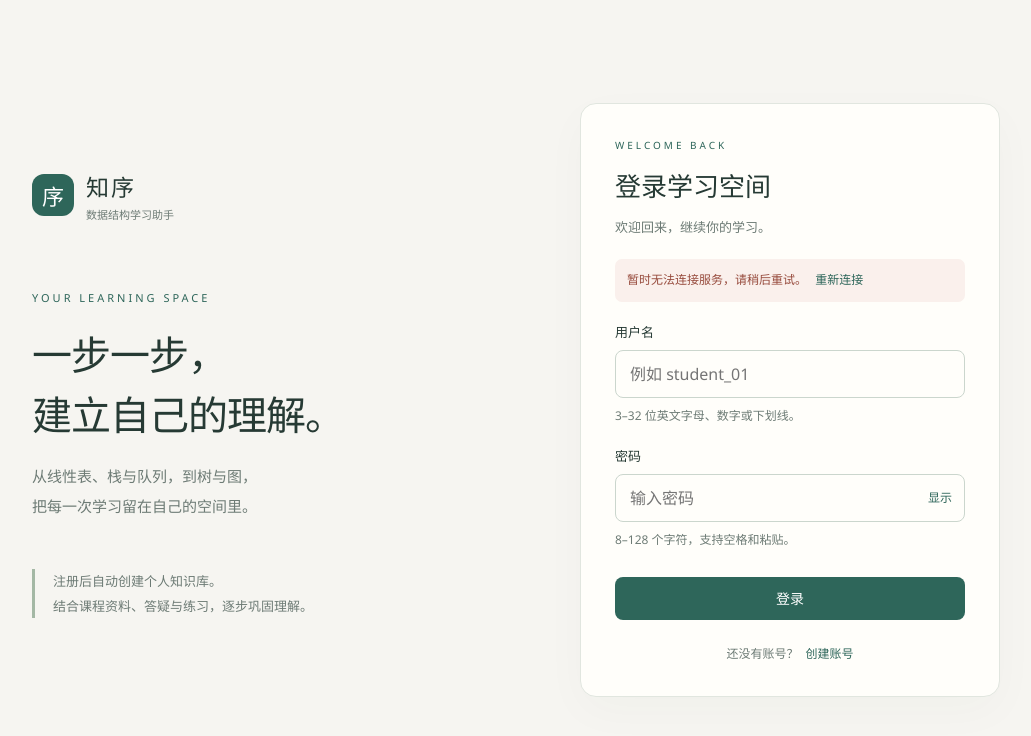
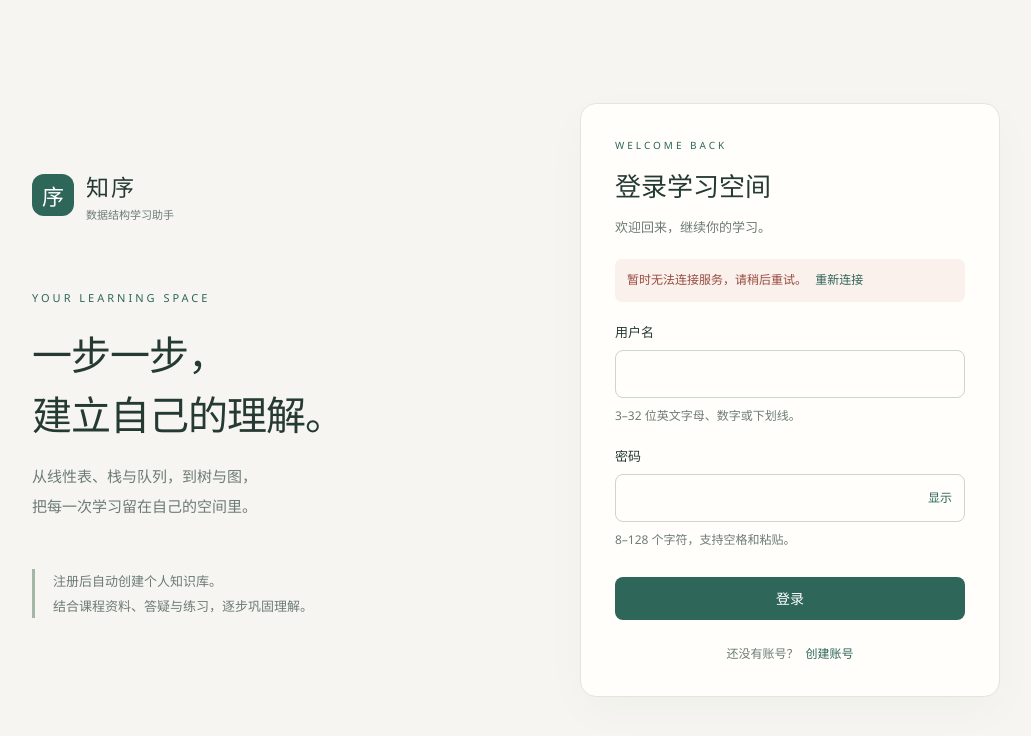
Before and after one commit to noAbandonsj/StructMate, a Vue app in the folder frontend/: page /login in a window 1280 px wide. Shown: the top 736 px of the page, without its empty margins (124-1155 px from the left). Built offline with nearby package versions, Linux system fonts and the light colour scheme; no server answers.

Commit message:
style: 简化登录表单占位提示

```diff
--- a/frontend/src/views/AuthView.vue
+++ b/frontend/src/views/AuthView.vue
@@ -89,7 +89,6 @@ async function retryConnection() {
             required
             minlength="3"
             maxlength="32"
-            placeholder="例如 student_01"
             aria-describedby="username-help"
           >
           <p id="username-help" class="field-help">3–32 位英文字母、数字或下划线。</p>
@@ -115,7 +114,6 @@ async function retryConnection() {
               required
               minlength="8"
               maxlength="128"
-              placeholder="输入密码"
               aria-describedby="password-help"
             >
             <button
```
